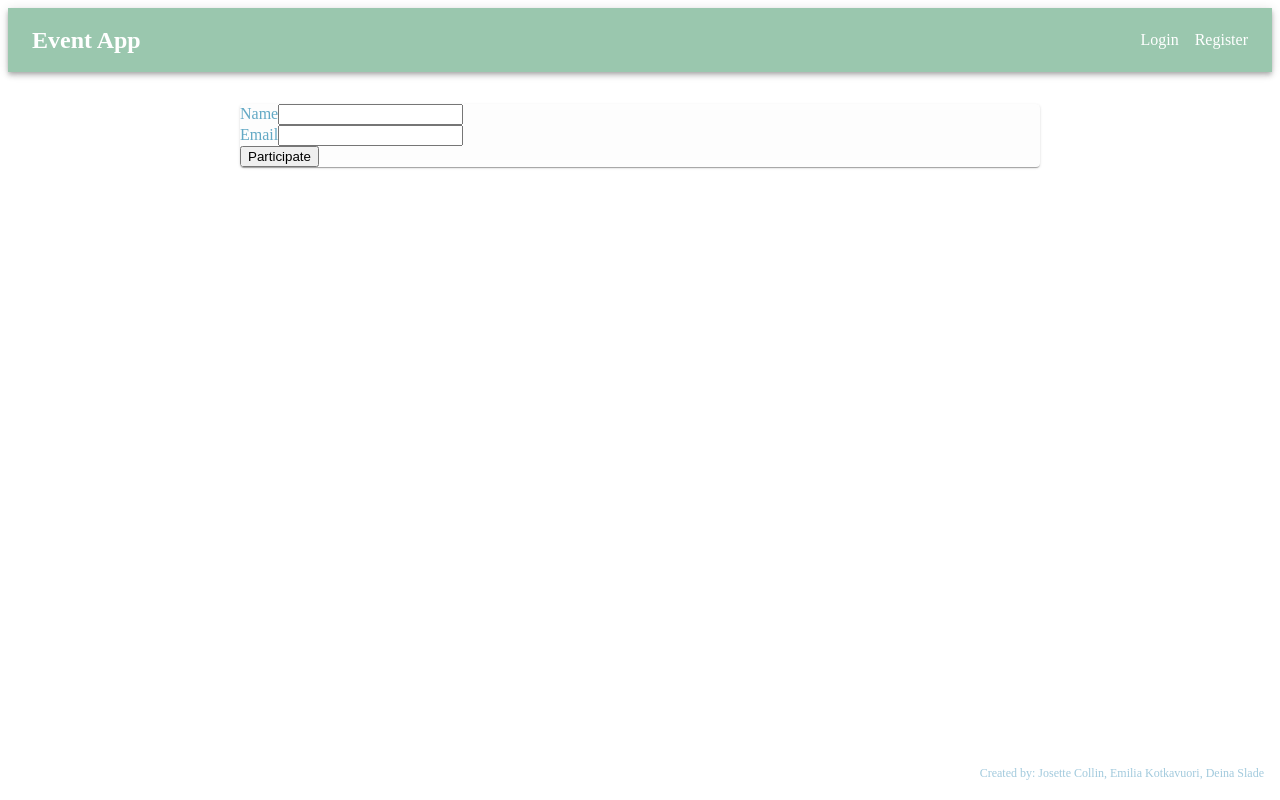
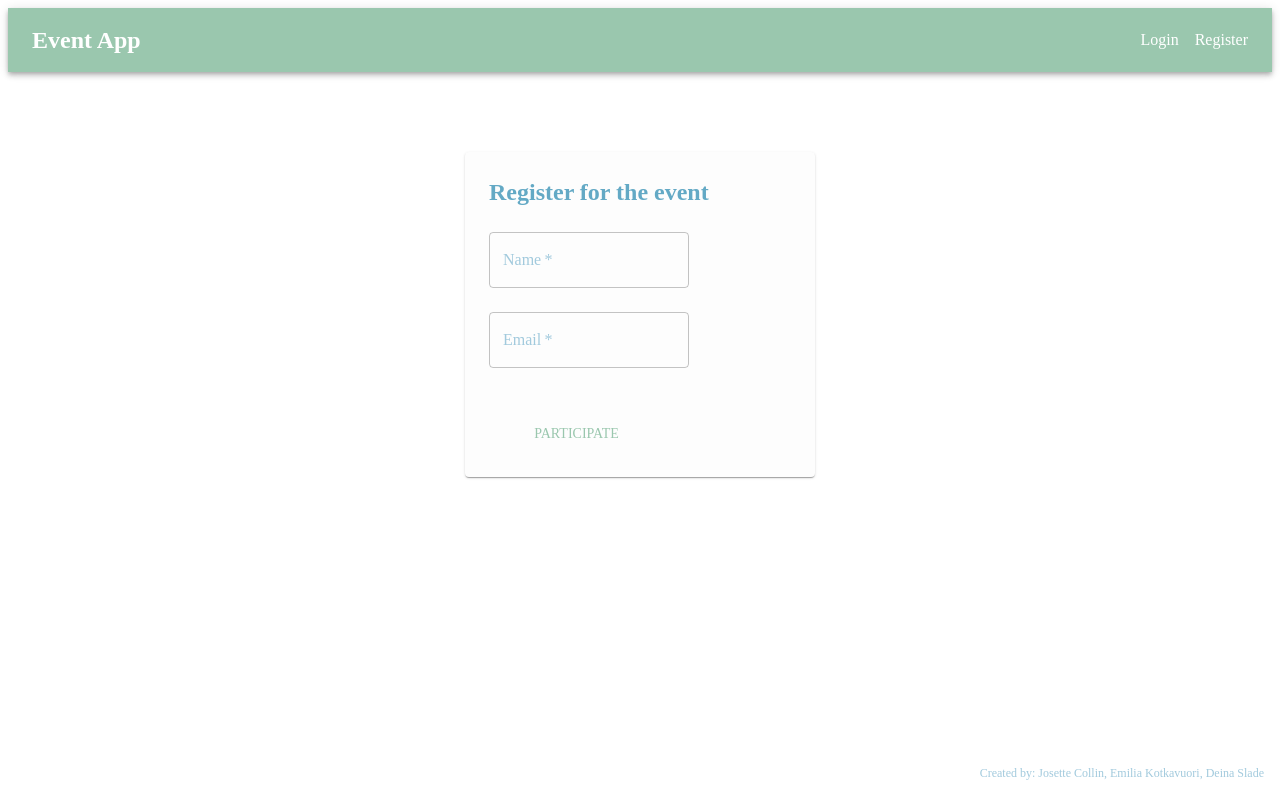
Before and after one commit to JOse-0811/ilmoittautumisjarjestelmaPROJEKTI, a React (Vite) app in the folder ilmoittautumisjarjestelma/frontend/: page /registrations/1 in a window 1280 px wide. Built offline with nearby package versions, Linux system fonts and the light colour scheme; a web font is replaced by a local one.

Commit message:
Refactor event registration form to use MUI components for improved consistency and styling

```diff
--- a/ilmoittautumisjarjestelma/frontend/src/components/eventRegistrationForm.jsx
+++ b/ilmoittautumisjarjestelma/frontend/src/components/eventRegistrationForm.jsx
@@ -2,7 +2,7 @@ import { useState } from 'react';
 import { useNavigate } from 'react-router-dom';
 import register from '../services/registration';
 import { useParams } from 'react-router-dom';
-import { Card } from '@mui/material';
+import { Card, TextField, Button, Typography, Box } from '@mui/material';
 
 const EventRegistrationForm = () => {
   const navigate = useNavigate();
@@ -28,31 +28,35 @@ const EventRegistrationForm = () => {
   };
 
   return (
-    <Card sx={{ maxWidth: 800, mx: 'auto', my: 4 }}>
-      <form onSubmit={handleRegistration}>
+    <Card sx={{ maxWidth: 350, mx: 'auto', my: 10 }}>
+      <Box
+        component="form"
+        sx={{ '& > :not(style)': { m: 3, width: '25ch' } }}
+        onSubmit={handleRegistration}>
+        <Typography variant="h5">
+          Register for the event
+        </Typography>
         <div>
-          <label> Name
-            <input
+          <TextField
+            label="Name"
             type="text"
             value={name}
             onChange={({ target }) => setName(target.value)} required />
-          </label>
         </div>
 
         <div>
-          <label> Email
-            <input
+          <TextField
+            label="Email"
             type="email"
             value={email}
             onChange={({ target }) => setEmail(target.value)}
             required />
-          </label>
         </div>
 
         {errorMessage && <p role="alert">{errorMessage}</p>}
 
-        <button type="submit">Participate</button>
-      </form>
+        <Button type="submit">Participate</Button>
+      </Box>
     </Card>
   );
 };
```
Lines whose indentation alone changed are shown as unchanged.
